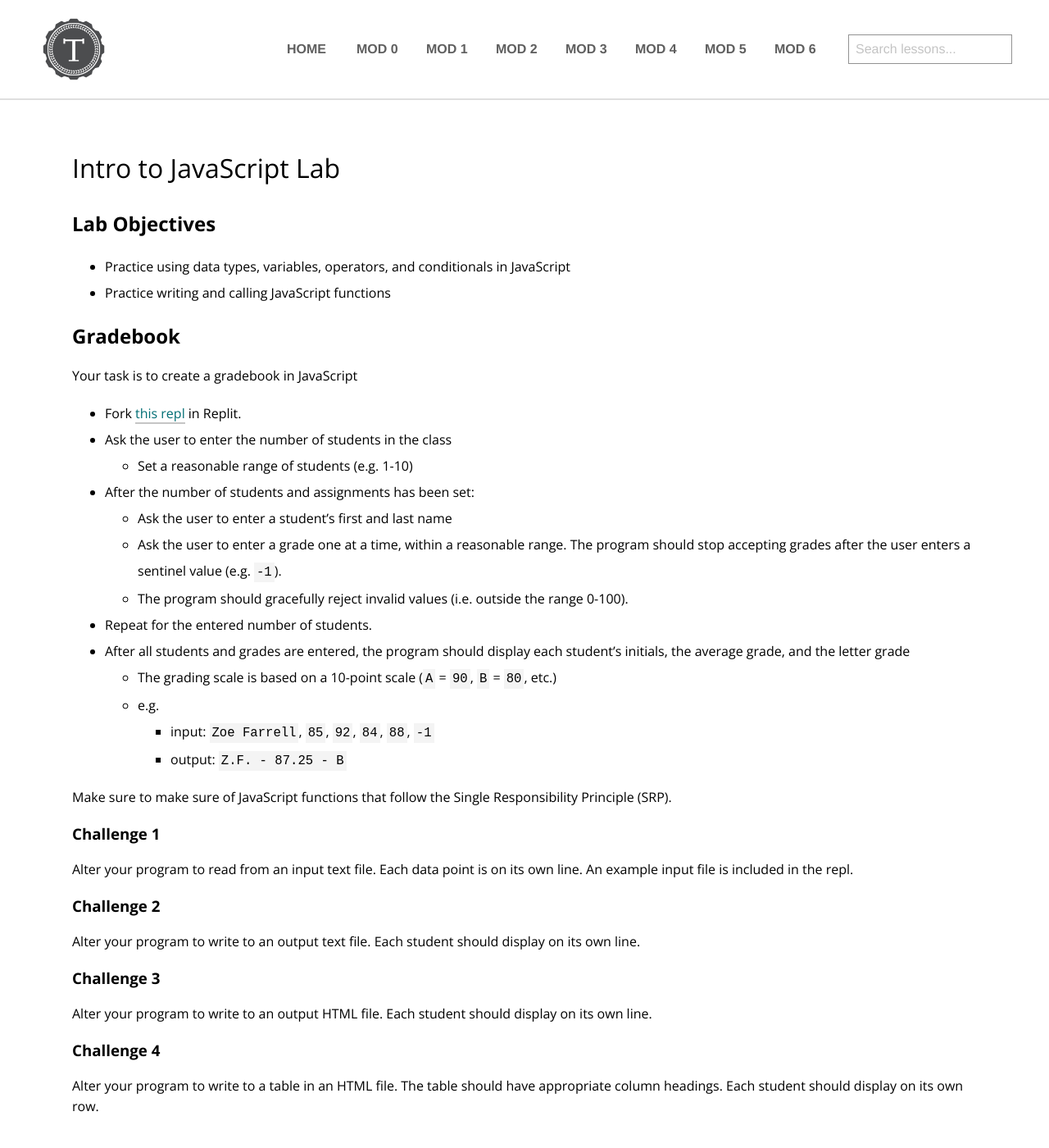
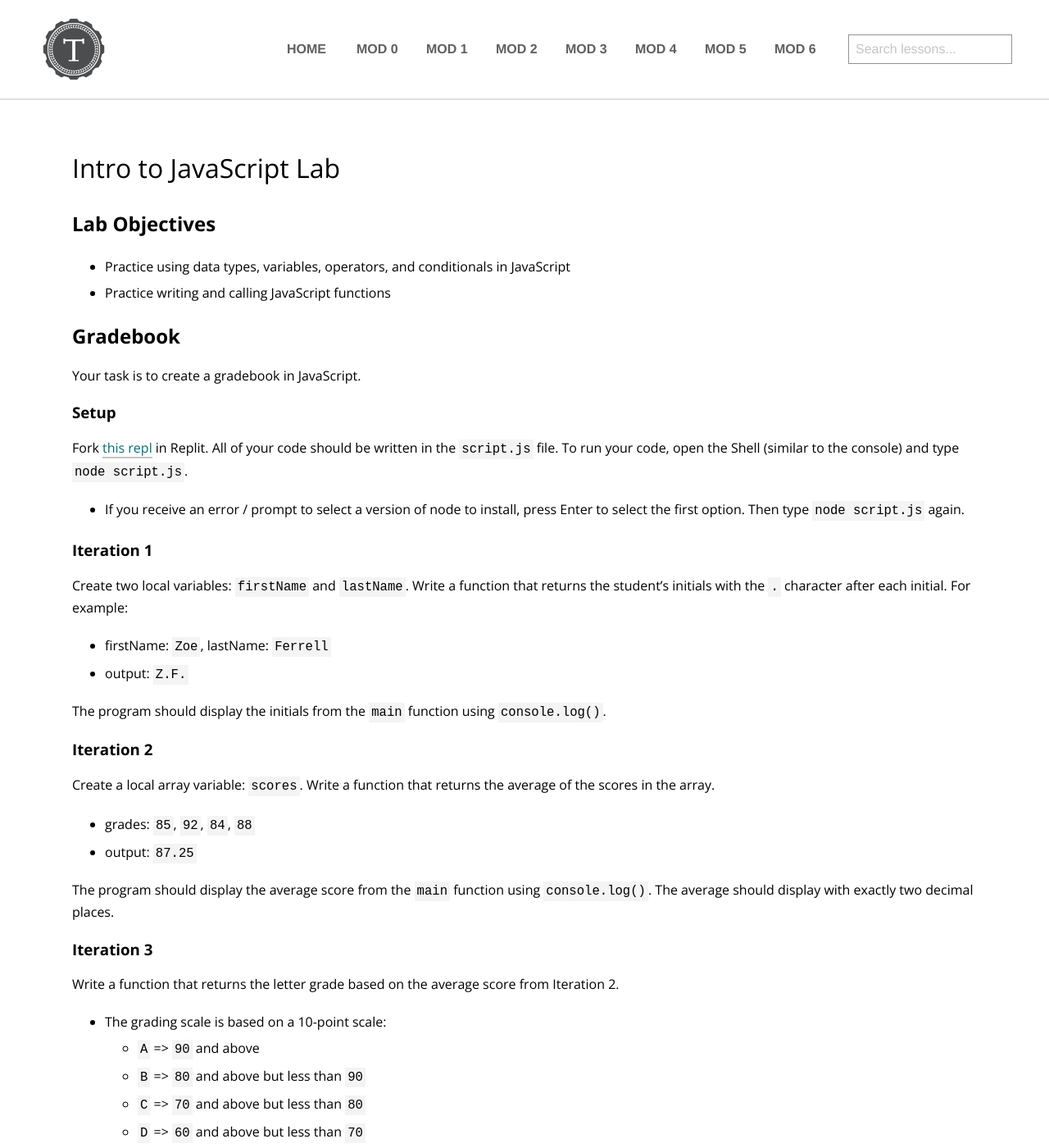
Before and after one commit to turingschool/launch-curriculum, a Jekyll site: the page built from module4/labs/Week1/JavaScript.md, in a window 1280 px wide and 1400 px high. Shown: the whole window at 82% size. Built offline with Jekyll 4.4.1, drawn with Linux system fonts in a browser that asks for light colours; nearby versions of some CDN libraries; comment, search, counter and statistics services are not loaded; some of the changed text lies outside the part shown.

Commit message:
Rework JavaScript 1 Lab

```diff
--- a/module4/labs/Week1/JavaScript.md
+++ b/module4/labs/Week1/JavaScript.md
@@ -9,36 +9,88 @@ title: Intro to JavaScript Lab
 
 ## Gradebook
 
-Your task is to create a gradebook in JavaScript
+Your task is to create a gradebook in JavaScript.
 
-* Fork [this repl]() in Replit.
-* Ask the user to enter the number of students in the class
-  * Set a reasonable range of students (e.g. 1-10)
-* After the number of students and assignments has been set:
-  * Ask the user to enter a student's first and last name
-  * Ask the user to enter a grade one at a time, within a reasonable range. The program should stop accepting grades after the user enters a sentinel value (e.g. `-1`).
-  * The program should gracefully reject invalid values (i.e. outside the range 0-100).
-* Repeat for the entered number of students.
-* After all students and grades are entered, the program should display each student's initials, the average grade, and the letter grade
-  * The grading scale is based on a 10-point scale (`A` = `90`, `B` = `80`, etc.)
-  * e.g.
-    * input: `Zoe Farrell`, `85`, `92`, `84`, `88`, `-1`
-    * output: `Z.F. - 87.25 - B`
+### Setup
 
-Make sure to make sure of JavaScript functions that follow the Single Responsibility Principle (SRP).
+Fork [this repl]() in Replit.
+All of your code should be written in the `script.js` file.
+To run your code, open the Shell (similar to the console) and type `node script.js`.
+  * If you receive an error / prompt to select a version of node to install, press Enter to select the first option. Then type `node script.js` again.
 
-### Challenge 1
+### Iteration 1
 
-Alter your program to read from an input text file. Each data point is on its own line. An example input file is included in the repl.
+Create two local variables: `firstName` and `lastName`.
+Write a function that returns the student's initials with the `.` character after each initial. For example:
 
-### Challenge 2
+  * firstName: `Zoe`, lastName: `Ferrell`
+  * output: `Z.F.`
 
-Alter your program to write to an output text file. Each student should display on its own line.
+The program should display the initials from the `main` function using `console.log()`.
 
-### Challenge 3
+### Iteration 2
 
-Alter your program to write to an output HTML file. Each student should display on its own line.
+Create a local array variable: `scores`.
+Write a function that returns the average of the scores in the array.
 
-### Challenge 4
+* grades: `85`, `92`, `84`, `88`
+* output: `87.25`
 
-Alter your program to write to a table in an HTML file. The table should have appropriate column headings. Each student should display on its own row.
+The program should display the average score from the `main` function using `console.log()`. The average should display with exactly two decimal places.
+
+### Iteration 3
+
+Write a function that returns the letter grade based on the average score from Iteration 2.
+* The grading scale is based on a 10-point scale:
+  * `A` => `90` and above
+  * `B` => `80` and above but less than `90`
+  * `C` => `70` and above but less than `80`
+  * `D` => `60` and above but less than `70`
+  * `F` => less than `60`
+
+* average: `87.25`
+* output: `B`
+
+The program should display the letter grade from the `main` function using `console.log()`.
+
+### Iteration 4
+
+Refactor the function from Iteration 2 to meet the following criteria:
+* The minimum score is `0`.
+* The maximum score is `100`.
+* Invalid scores should not be included in the calculation for the average score.
+
+* grades: `85`, `-20`, `92`, `135`, `84`, `88`, `40`
+* scores excluded: `-20`, `135`
+* average: `77.80`
+* letter: `C`
+
+The program should display the average score from the `main` function using `console.log()`. The average should display with exactly two decimal places.
+
+### Spicy Challenges
+
+#### Challenge 1
+
+Refactor the function from Iteration 4 to meet the following criteria:
+* If the student has 5 or more valid scores, the minimum score should be dropped and the remaining scores are used to calculate the average score and determine the letter grade.
+
+* grades: `85`, `92`, `65`, `84`, `88`
+* dropped score: `65`
+* average: `87.25`
+
+* grades: `85`, `92`, `65`, `84`
+* dropped score: n/a (less than 5 scores)
+* average: `82.5`
+
+The program should display the average score from the `main` function using `console.log()`. The average should display with exactly two decimal places.
+
+#### Challenge 2
+
+Write a function that meets the following criteria:
+* If the student has earned a grade other than an `A`, return the minimum score (as an integer) the student would have to earn on the next assignment that would bring their average to the next higher letter grade.
+* The new score may be above `100`, the highest valid score. Return it anyway.
+* If the student already has an `A`, return any number that keeps the student at an `A`.
+
+* grades: `85`, `92`, `84`, `88`
+* average: `87.25`
+* new score: `101`
```
Also changed, not shown: module4/labs/Week1/JavaScript orig.md (added, +45 -0 lines).
